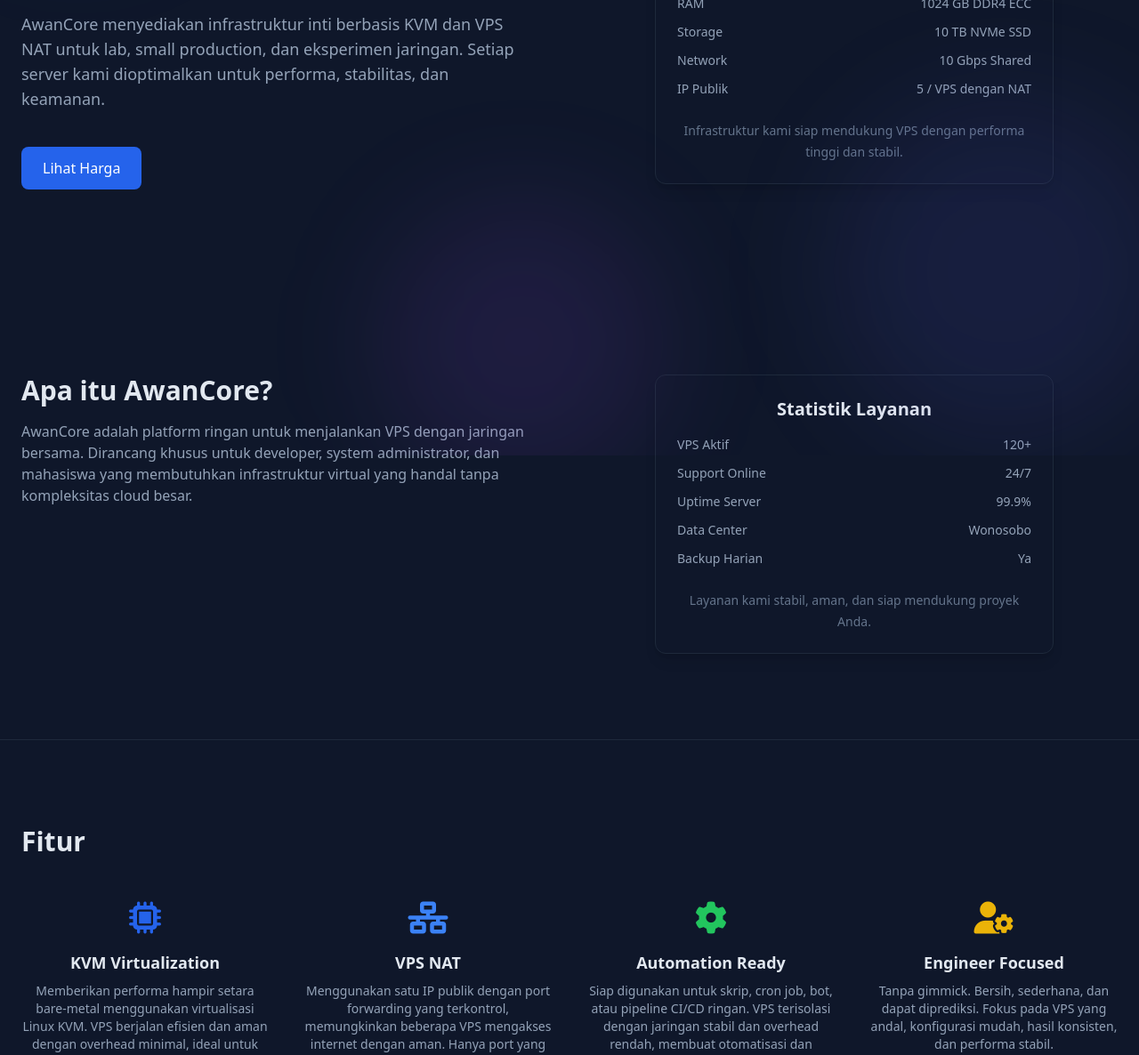
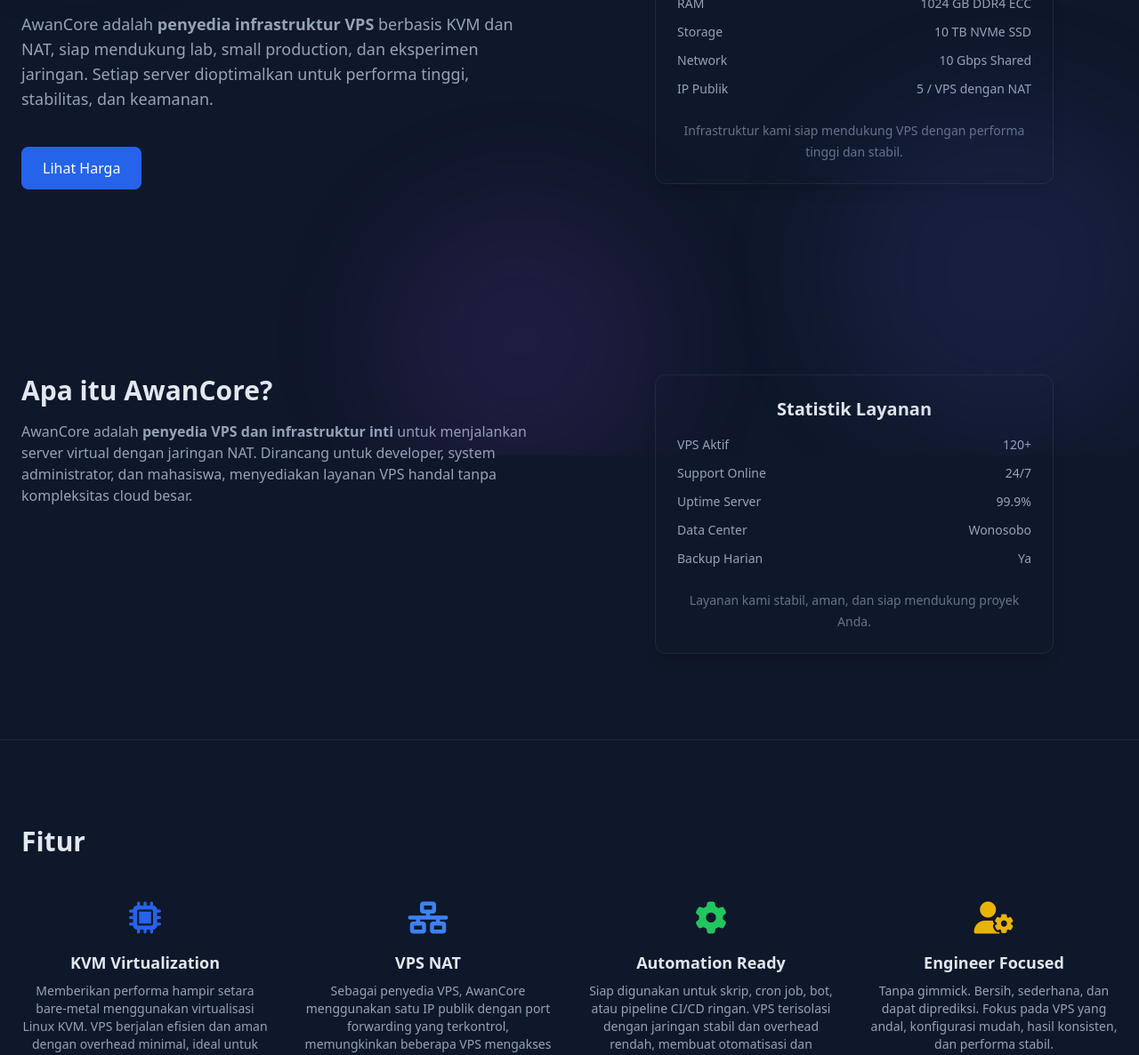
Before and after one commit to awancore/awancore.github.io, a plain HTML site: page index.html in a window 1280 px wide. Shown: the part 288-1474 px from the top of the page at 89% size. Drawn offline with nearby package versions, Linux system fonts and the light colour scheme.

Commit message:
Project Sekolah

```diff
--- a/index.html
+++ b/index.html
@@ -163,10 +163,12 @@
       </h1>
 
 <p class="mt-6 max-w-xl text-slate-400 text-lg">
-        AwanCore menyediakan infrastruktur inti berbasis KVM dan VPS NAT
-        untuk lab, small production, dan eksperimen jaringan. Setiap server kami
-        dioptimalkan untuk performa, stabilitas, dan keamanan.
+  AwanCore adalah <strong>penyedia infrastruktur VPS</strong> berbasis KVM dan NAT,
+  siap mendukung lab, small production, dan eksperimen jaringan.
+  Setiap server dioptimalkan untuk performa tinggi, stabilitas, dan keamanan.
 </p>
+
+
 
       <div class="mt-10 flex gap-4">
         <a
@@ -220,12 +222,13 @@
 <section id="product" class="max-w-7xl mx-auto px-6 py-24">
   <div class="md:flex md:items-start md:justify-between gap-12">
 
-    <!-- KIRI: Judul & Deskripsi -->
     <div class="md:w-1/2">
       <h2 class="text-3xl font-bold">Apa itu AwanCore?</h2>
 <p class="mt-4 max-w-xl text-slate-400">
-AwanCore adalah platform ringan untuk menjalankan VPS dengan jaringan bersama. Dirancang khusus untuk developer, system administrator, dan mahasiswa yang membutuhkan infrastruktur virtual yang handal tanpa kompleksitas cloud besar.
+  AwanCore adalah <strong>penyedia VPS dan infrastruktur inti</strong>
+  untuk menjalankan server virtual dengan jaringan NAT. Dirancang untuk developer, system administrator, dan mahasiswa, menyediakan layanan VPS handal tanpa kompleksitas cloud besar.
 </p>
+
     </div>
 
     <!-- KANAN: Info VPS Aktif / Support -->
@@ -289,8 +292,11 @@
         </div>
         <h3 class="font-semibold text-lg">VPS NAT</h3>
 <p class="text-slate-400 mt-2 text-sm">
-          Menggunakan satu IP publik dengan port forwarding yang terkontrol, memungkinkan beberapa VPS mengakses internet dengan aman. Hanya port yang dibutuhkan terbuka, menjamin keamanan dan kemudahan pengelolaan IP.
+  Sebagai penyedia VPS, AwanCore menggunakan satu IP publik dengan port forwarding yang terkontrol,
+  memungkinkan beberapa VPS mengakses internet dengan aman. Hanya port yang dibutuhkan terbuka,
+  menjamin keamanan dan kemudahan pengelolaan IP.
 </p>
+
       </div>
 
       <div class="flex flex-col items-center text-center">
```
Lines whose indentation alone changed are shown as unchanged.
